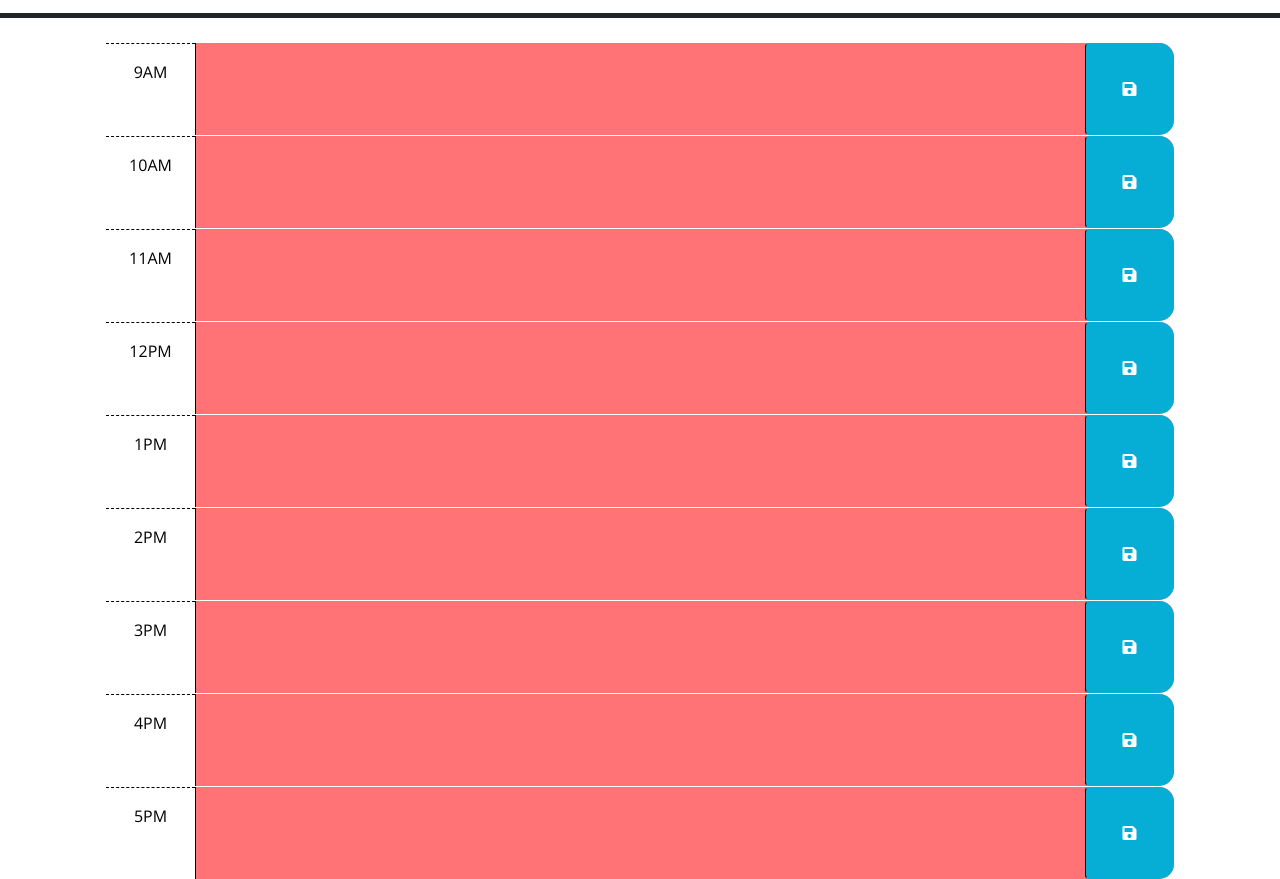
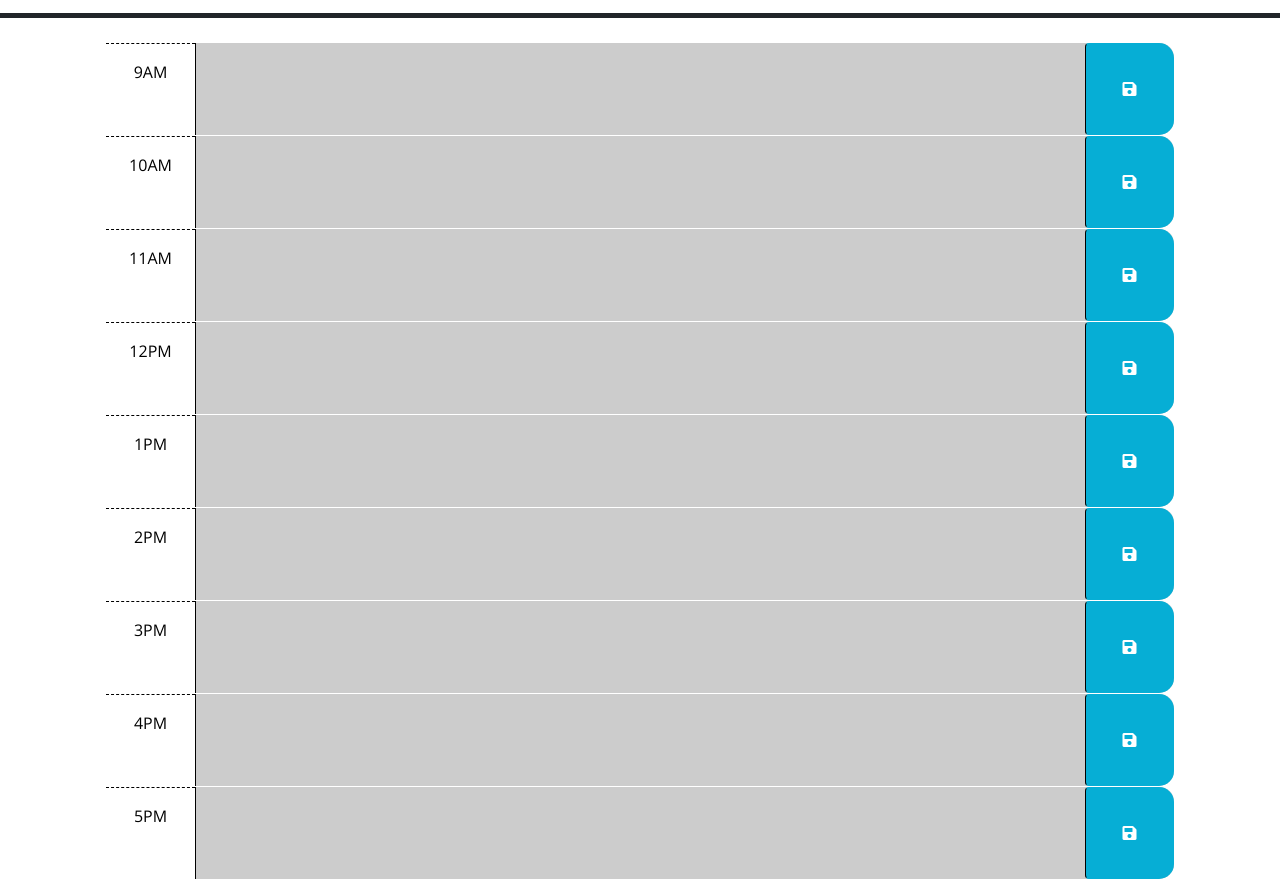
Before and after one commit to SandersonHub/Schedule-Application, a plain HTML site: page index.html in a window 1280 px wide. Shown: the part 260-1139 px from the top of the page. Drawn offline with nearby package versions, Linux system fonts and the light colour scheme.

Commit message:
Fixed colors and removed some comments

```diff
--- a/index.html
+++ b/index.html
@@ -29,17 +29,7 @@
       <p id="currentDay" class="lead"></p>
     </header>
     <div class="container-lg px-5">
-      <!-- Use class for "past", "present", and "future" to apply styles to the
-        time-block divs accordingly. The javascript will need to do this by
-        adding/removing these classes on each div by comparing the hour in the
-        id to the current hour. The html provided below is meant to be an example
-        demonstrating how the css provided can be leveraged to create the
-        desired layout and colors. The html below should be removed or updated
-        in the finished product. Remember to delete this comment once the
-        code is implemented.
-        -->
 
-      <!-- Example of a past time block. The "past" class adds a gray background color. -->
       <div id="hour-9" class="row time-block past">
         <div class="col-2 col-md-1 hour text-center py-3">9AM</div>
         <textarea class="col-8 col-md-10 description" rows="3"> </textarea>
@@ -48,8 +38,8 @@
         </button>
       </div>
 
-      <!-- Example of a present time block. The "present" class adds a red background color. -->
-      <div id="hour-10" class="row time-block present">
+
+      <div id="hour-10" class="row time-block past">
         <div class="col-2 col-md-1 hour text-center py-3">10AM</div>
         <textarea class="col-8 col-md-10 description" rows="3"> </textarea>
         <button class="btn saveBtn col-2 col-md-1" aria-label="save">
@@ -57,16 +47,15 @@
         </button>
       </div>
 
-      <!-- Example of a future time block. The "future" class adds a green background color. -->
-      <div id="hour-11" class="row time-block future">
+      <div id="hour-11" class="row time-block past">
         <div class="col-2 col-md-1 hour text-center py-3">11AM</div>
         <textarea class="col-8 col-md-10 description" rows="3"> </textarea>
         <button class="btn saveBtn col-2 col-md-1" aria-label="save">
           <i class="fas fa-save" aria-hidden="true"></i>
         </button>
       </div>
-
-      <div id="hour-12" class="row time-block future">
+<!-- Added every hour to show within the scheduled. Copy and pasted the existing code and changed the time frames -->
+      <div id="hour-12" class="row time-block past">
         <div class="col-2 col-md-1 hour text-center py-3">12PM</div>
         <textarea class="col-8 col-md-10 description" rows="3"> </textarea>
         <button class="btn saveBtn col-2 col-md-1" aria-label="save">
@@ -74,7 +63,7 @@
         </button>
       </div>
 
-      <div id="hour-13" class="row time-block future">
+      <div id="hour-13" class="row time-block past">
         <div class="col-2 col-md-1 hour text-center py-3">1PM</div>
         <textarea class="col-8 col-md-10 description" rows="3"> </textarea>
         <button class="btn saveBtn col-2 col-md-1" aria-label="save">
@@ -82,7 +71,7 @@
         </button>
       </div>
 
-      <div id="hour-14" class="row time-block future">
+      <div id="hour-14" class="row time-block past">
         <div class="col-2 col-md-1 hour text-center py-3">2PM</div>
         <textarea class="col-8 col-md-10 description" rows="3"> </textarea>
         <button class="btn saveBtn col-2 col-md-1" aria-label="save">
@@ -90,7 +79,7 @@
         </button>
       </div>
 
-      <div id="hour-15" class="row time-block future">
+      <div id="hour-15" class="row time-block past">
         <div class="col-2 col-md-1 hour text-center py-3">3PM</div>
         <textarea class="col-8 col-md-10 description" rows="3"> </textarea>
         <button class="btn saveBtn col-2 col-md-1" aria-label="save">
@@ -98,7 +87,7 @@
         </button>
       </div>
 
-      <div id="hour-16" class="row time-block future">
+      <div id="hour-16" class="row time-block past">
         <div class="col-2 col-md-1 hour text-center py-3">4PM</div>
         <textarea class="col-8 col-md-10 description" rows="3"> </textarea>
         <button class="btn saveBtn col-2 col-md-1" aria-label="save">
@@ -106,7 +95,7 @@
         </button>
       </div>
 
-      <div id="hour-17" class="row time-block future">
+      <div id="hour-17" class="row time-block past">
         <div class="col-2 col-md-1 hour text-center py-3">5PM</div>
         <textarea class="col-8 col-md-10 description" rows="3"> </textarea>
         <button class="btn saveBtn col-2 col-md-1" aria-label="save">
--- a/style.css
+++ b/style.css
@@ -31,12 +31,15 @@ textarea {
 }
 
 .past {
-  background-color: #FF7276;
+   /* Changed the background color to grey  */
+   background-color: #CCCCCC;
   color: white;
 }
 
+
 .present {
-  background-color: #ff6961;
+  /* background-color to red */
+  background-color: #FF7276;
   color: white;
 }
 
```
Also changed, not shown: script.js (+5 -4 lines).
